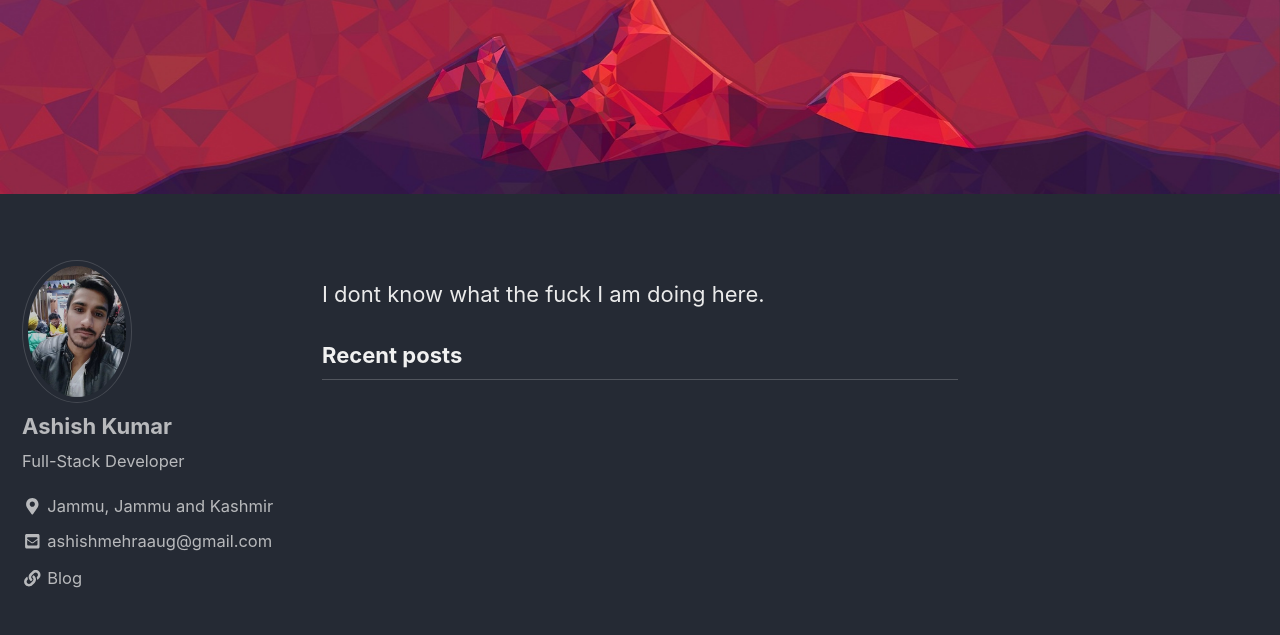
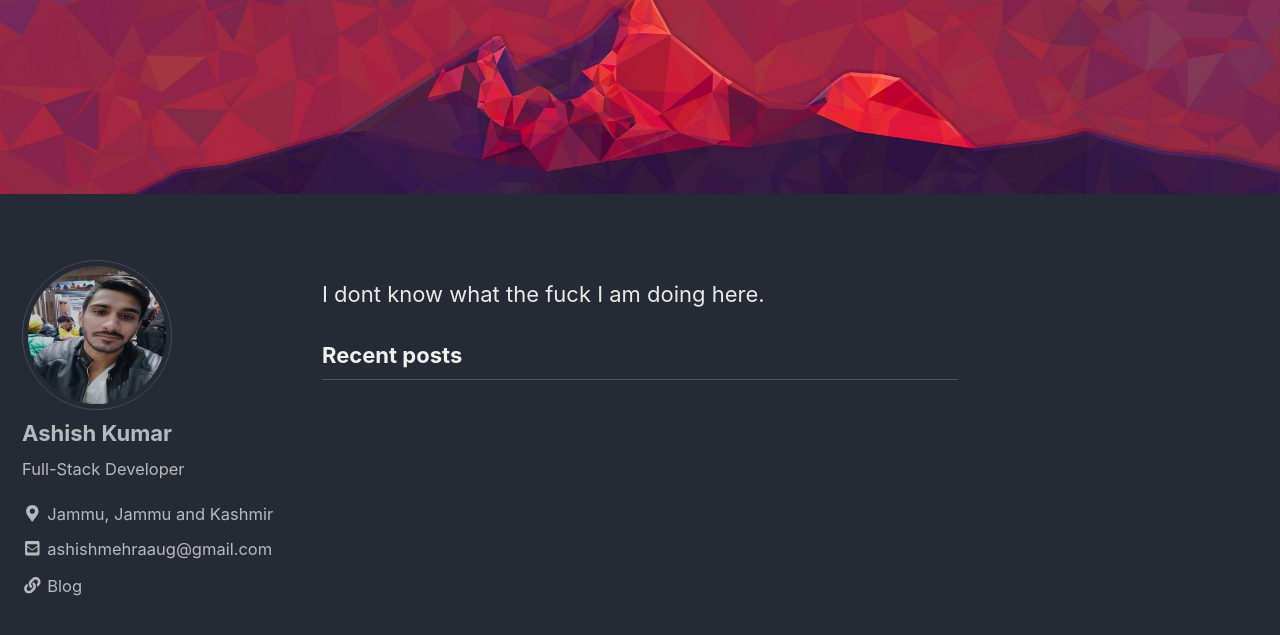
Before and after one commit to STARK987/STARK987.github.io, a Jekyll site: the page built from index.html, in a window 1280 px wide and 900 px high, scrolled down 192 px. Shown: the top 635 px of the window. Built offline with Jekyll 4.4.1, drawn with Linux system fonts in a browser that asks for light colours; cached includes are drawn as plain includes; nearby versions of some CDN libraries; the list of posts is cut into pages by our own code.

Commit message:
Update _sidebar.scss

```diff
--- a/_sass/minimal-mistakes/_sidebar.scss
+++ b/_sass/minimal-mistakes/_sidebar.scss
@@ -127,7 +127,8 @@
   }
 
   img {
-    max-width: 110px;
+    max-width: 150px;
+    max-height: 150px;
     border-radius: 50%;
 
     @include breakpoint($large) {
```
